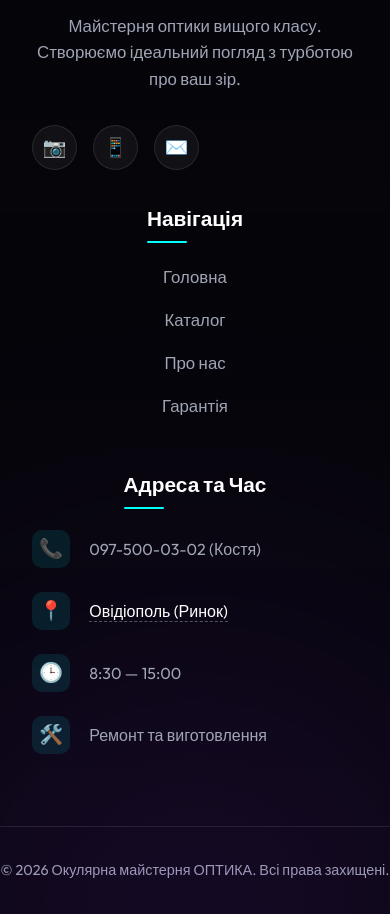
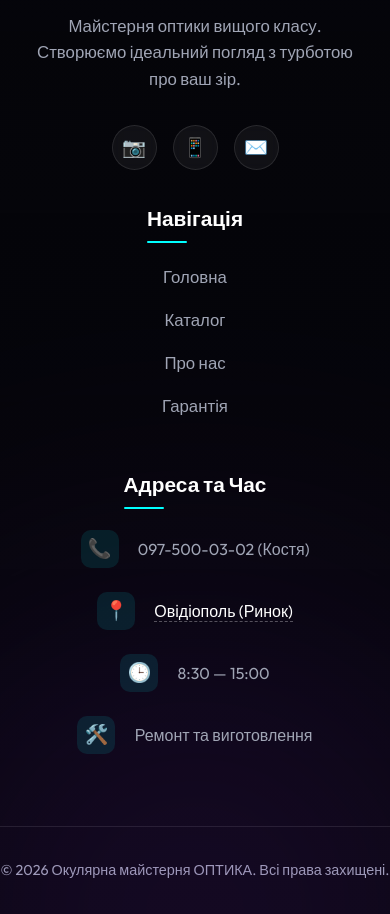
Before and after one commit to goddionysus1985/suspicious-owl, a plain HTML site: page index.html in a window 390 px wide. Shown: the part 5134-6048 px from the top of the page. Drawn offline with Linux system fonts and the light colour scheme.

Commit message:
fix: explicit flex-row for contact info and cache busting

```diff
--- a/index.html
+++ b/index.html
@@ -8,7 +8,7 @@
     <link rel="preconnect" href="https://fonts.googleapis.com">
     <link rel="preconnect" href="https://fonts.gstatic.com" crossorigin>
     <link href="https://fonts.googleapis.com/css2?family=Outfit:wght@300;400;600;800&display=swap" rel="stylesheet">
-    <link rel="stylesheet" href="style.css">
+    <link rel="stylesheet" href="style.css?v=2">
 </head>
 <body>
     <!-- Background Glow Effects -->
--- a/style.css
+++ b/style.css
@@ -611,8 +611,10 @@ body {
 
 .contact-item {
     display: flex;
+    flex-direction: row;
+    flex-wrap: nowrap;
     gap: 1.2rem;
-    align-items: flex-start;
+    align-items: center;
     margin-bottom: 1.5rem;
 }
 
@@ -699,6 +701,21 @@ body {
     .footer-brand p {
         margin: 1rem auto;
     }
+
+    .social-links {
+        justify-content: center;
+    }
+
+    .contact-item {
+        justify-content: center;
+        align-items: center;
+        flex-direction: row !important;
+    }
+
+    .contact-item p {
+        padding-top: 0;
+        text-align: left;
+    }
 }
 
 @media (max-width: 768px) {
```
